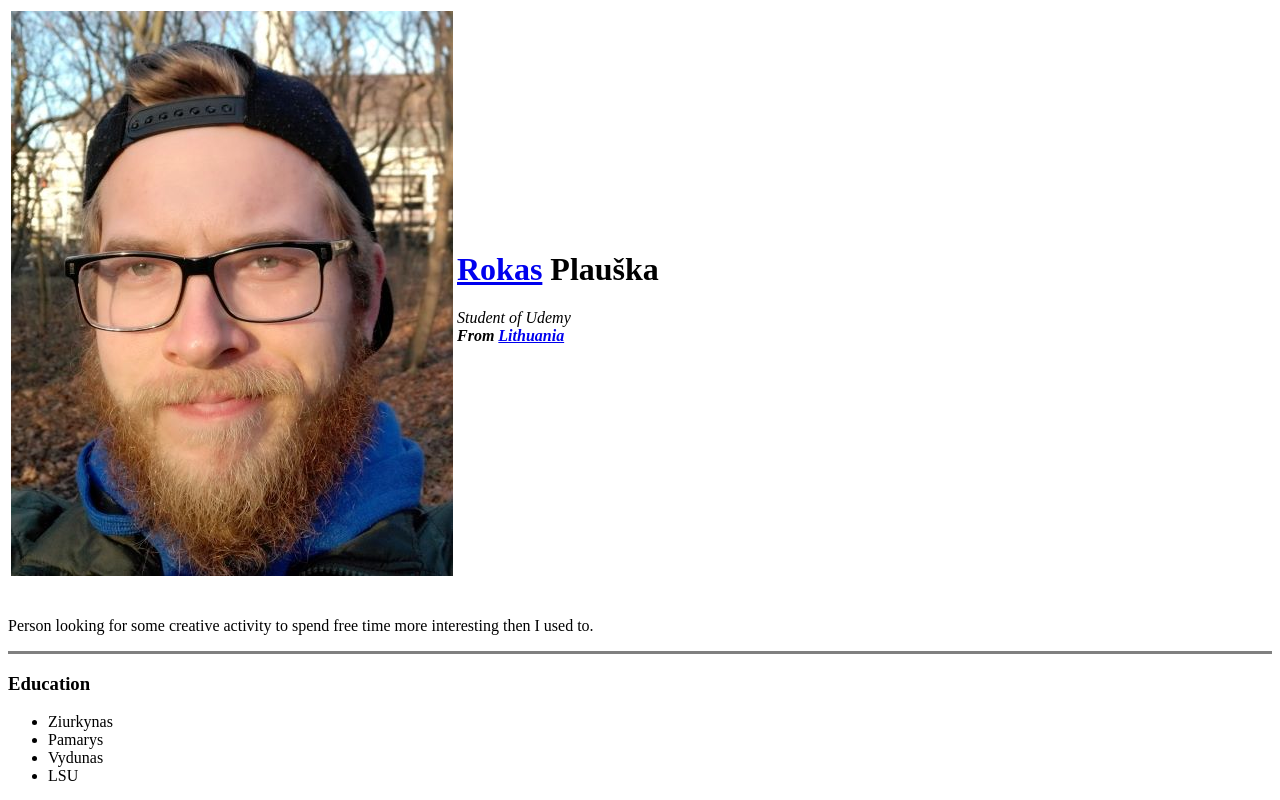
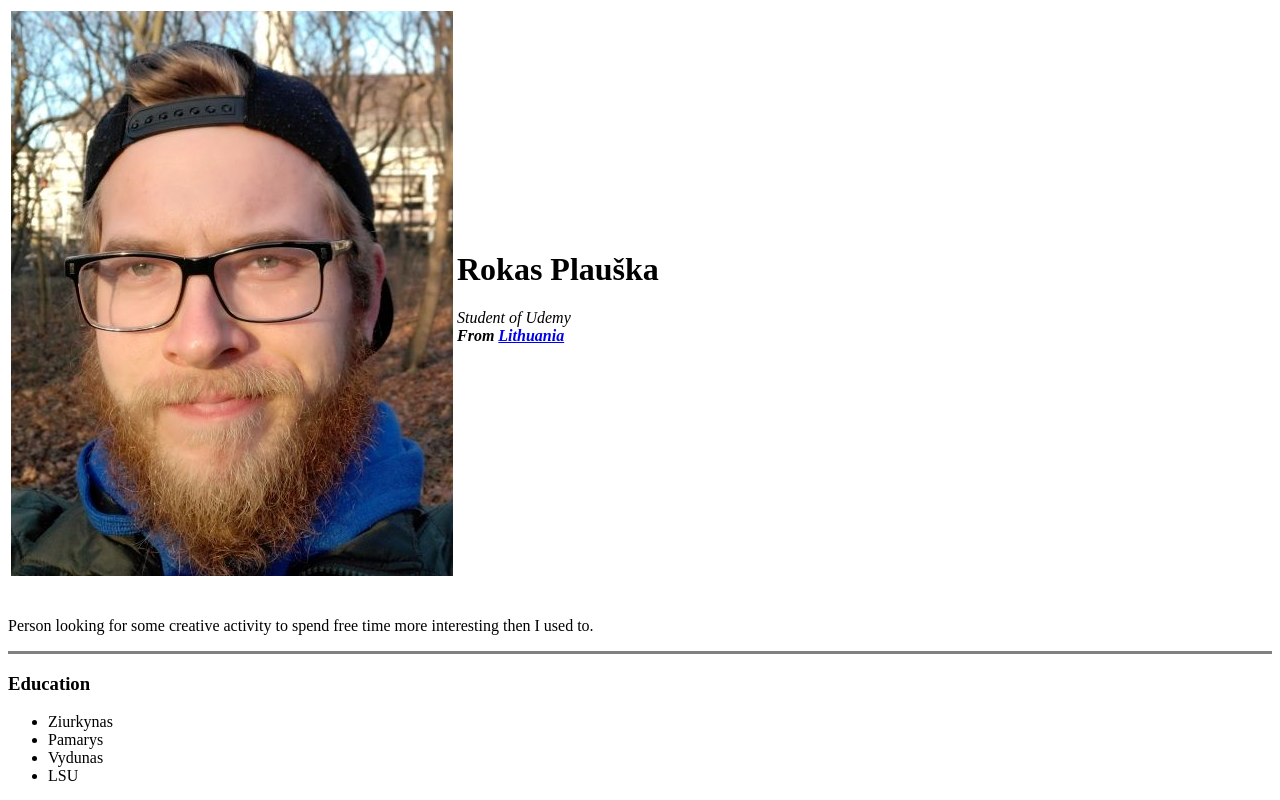
Before and after one commit to Confuzzy/Cv, a plain HTML site: page index.html in a window 1280 px wide. Shown: the top 800 px of the page. Drawn offline with Linux system fonts and the light colour scheme.

Commit message:
Update index.html

```diff
--- a/index.html
+++ b/index.html
@@ -9,7 +9,7 @@
         <table>
             <tr>
                 <td><img src="rokas.jpg" alt="paveiksliuks" ></td>
-                <td><h1><a href="https://www.facebook.com/rokas.plauska">Rokas</a> Plauška</h1>
+                <td><h1>Rokas Plauška</h1>
                 <p><em>Student of Udemy<BR><strong>From <a href="https://en.wikipedia.org/wiki/Lithuania"Lithuania>Lithuania</a></strong></em></p></td>
             </tr>
         </table>
```
